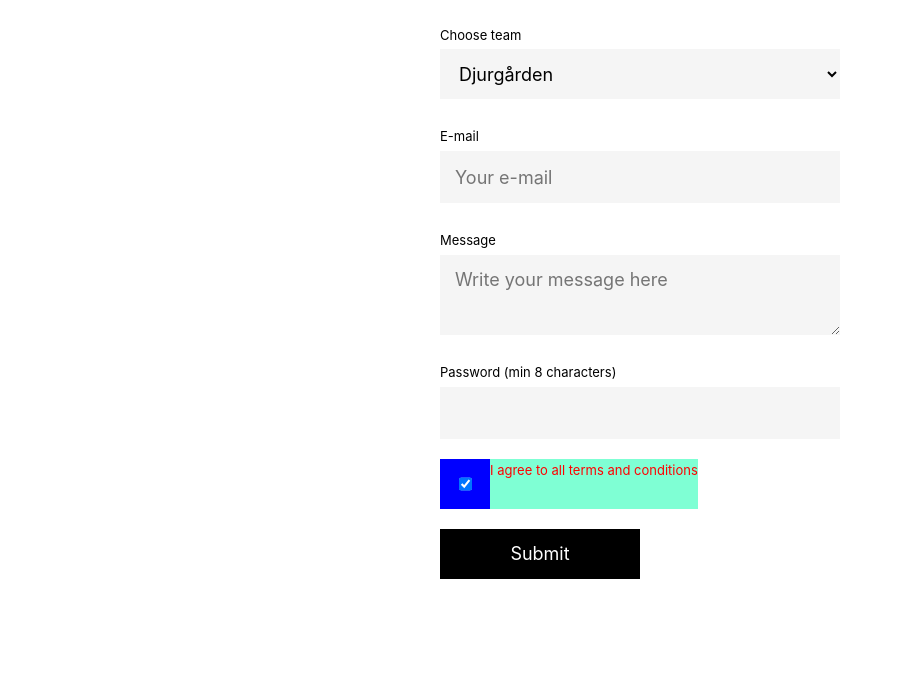
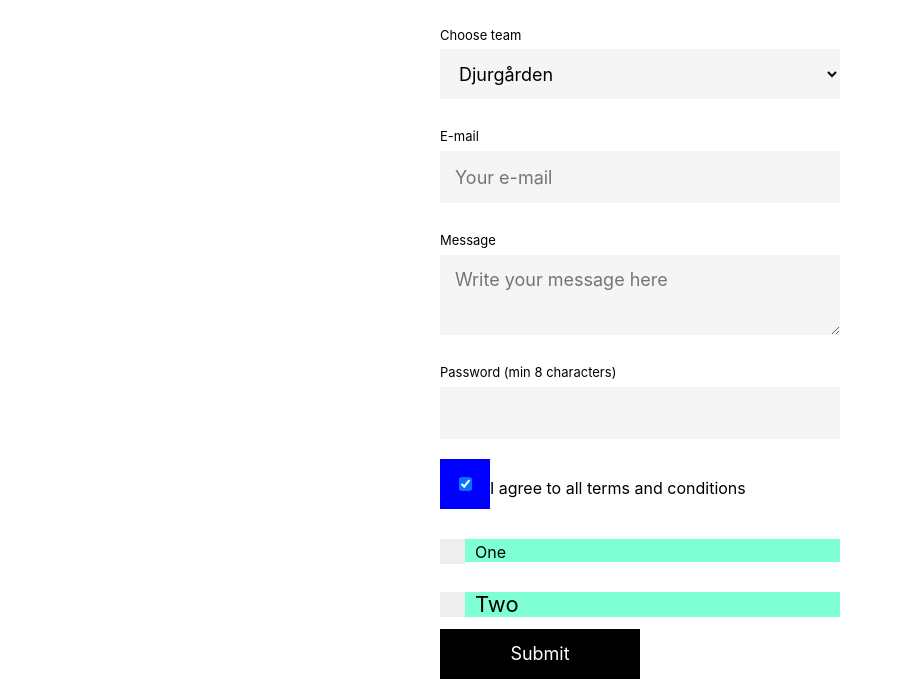
Before and after one commit to henriknestor/form, a plain HTML site: page form.html in a window 1280 px wide. Shown: the part 108-800 px from the top of the page, without its empty margins (0-903 px from the left). Drawn offline with Linux system fonts and the light colour scheme.

Commit message:
keep struggling with the checkbox

```diff
--- a/form.html
+++ b/form.html
@@ -32,12 +32,21 @@
         </div>
         <div class="checkbox-and-conditions">
             <div class="checkbox-box">
-                <input type="checkbox" checked id="agree">
+                <input type="checkbox" checked id="agree" checked="unchecked">
+                <span class="checkmark"></span>
             </div>
             <div class="checkbox-text">
-                <label for="agree" class="checkbox-typo">I agree to all terms and conditions</label>
+                <label for="agree"><p class="checkbox-typo">I agree to all terms and conditions</p></label>
             </div>
         </div>
+        <label class="checktest"><p class="checkbox-typo">One</p>
+            <input type="checkbox" checked="checked">
+            <span class="checkmark"></span>
+        </label>
+        <label class="checktest">Two
+            <input type="checkbox" checked="checked">
+            <span class="checkmark"></span>
+        </label>
         <button type="submit">Submit</button>
     </form>
 </body>
--- a/styles/form.css
+++ b/styles/form.css
@@ -59,14 +59,49 @@ textarea {
 }
 
 .checkbox-text {
-    background-color: aquamarine;
+    /* background-color: aquamarine; */
     height: 50px;
 }
 
 .checkbox-typo {
-    margin: 50;
-    color: red;
+    font-size: medium;
+    padding-top: 4px;
 }
+
+.checktest {
+        background-color: aquamarine;
+        display: block;
+        position: relative;
+        padding-left: 35px;
+        margin-bottom: 12px;
+        cursor: pointer;
+        font-size: 22px;
+        -webkit-user-select: none;
+        -moz-user-select: none;
+        -ms-user-select: none;
+        user-select: none;
+}
+
+.checktest input {
+    position: absolute;
+    opacity: 0;
+    cursor: pointer;
+    height: 0;
+    width: 0;
+  }
+
+  .checkmark {
+    position: absolute;
+    top: 0;
+    left: 0;
+    height: 25px;
+    width: 25px;
+    background-color: #eee;
+  }
+
+  .checktest:hover input ~ .checkmark {
+    background-color: #ccc;
+  }
 
 button {
     height: 50px;
```
